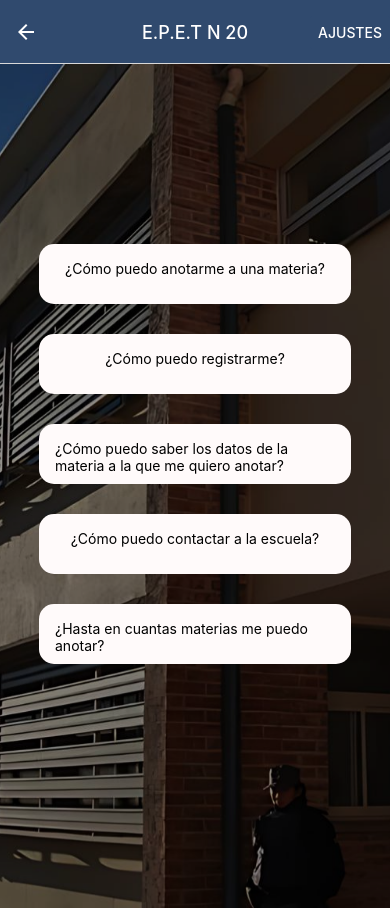
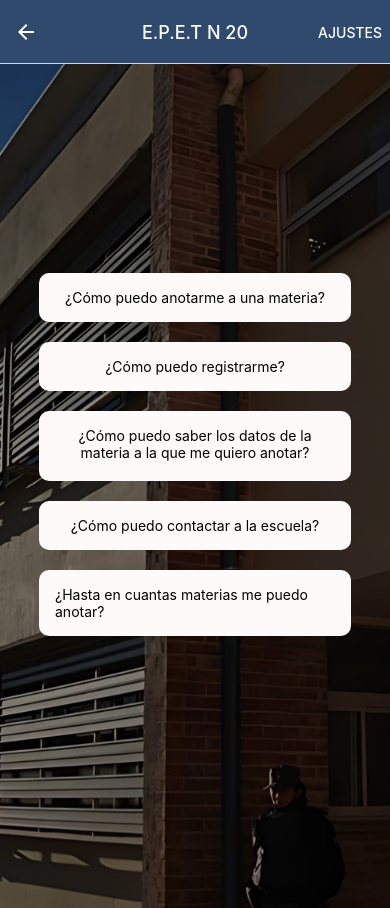
Before and after one commit to LuuAlveal/No_Hackeamos_Ni_La_Puerta, a React Native app: screen /Ayuda in a window 390 px wide. Built offline with nearby package versions, Linux system fonts and the light colour scheme.

Commit message:
Arreglando estilos de botones en ayuda

```diff
--- a/screens/ayuda.jsx
+++ b/screens/ayuda.jsx
@@ -34,13 +34,15 @@ const styles = StyleSheet.create({
     },
     optionButton: {
       padding: 16,
-      textAlign: 'center',
-      borderRadius: 15,
-      marginVertical: 15,
+      borderRadius: 10,
+      marginVertical: 10,
       alignItems: 'center',
       width: '80%',
-      height: 60,
       backgroundColor: '#FFFAFA'
+    },
+    text: {
+        textAlign: 'center',
+        height: 38
     }
   });
 
@@ -75,7 +77,8 @@ export default function Ayuda () {
                     style={styles.optionButton}
                     onPress={DatosMateria}
                     >
-                    <Text>
+                    <Text
+                    style={styles.text}>
                     ¿Cómo puedo saber los datos de la materia a la que me quiero anotar?
                     </Text>
                 </TouchableOpacity>
```
